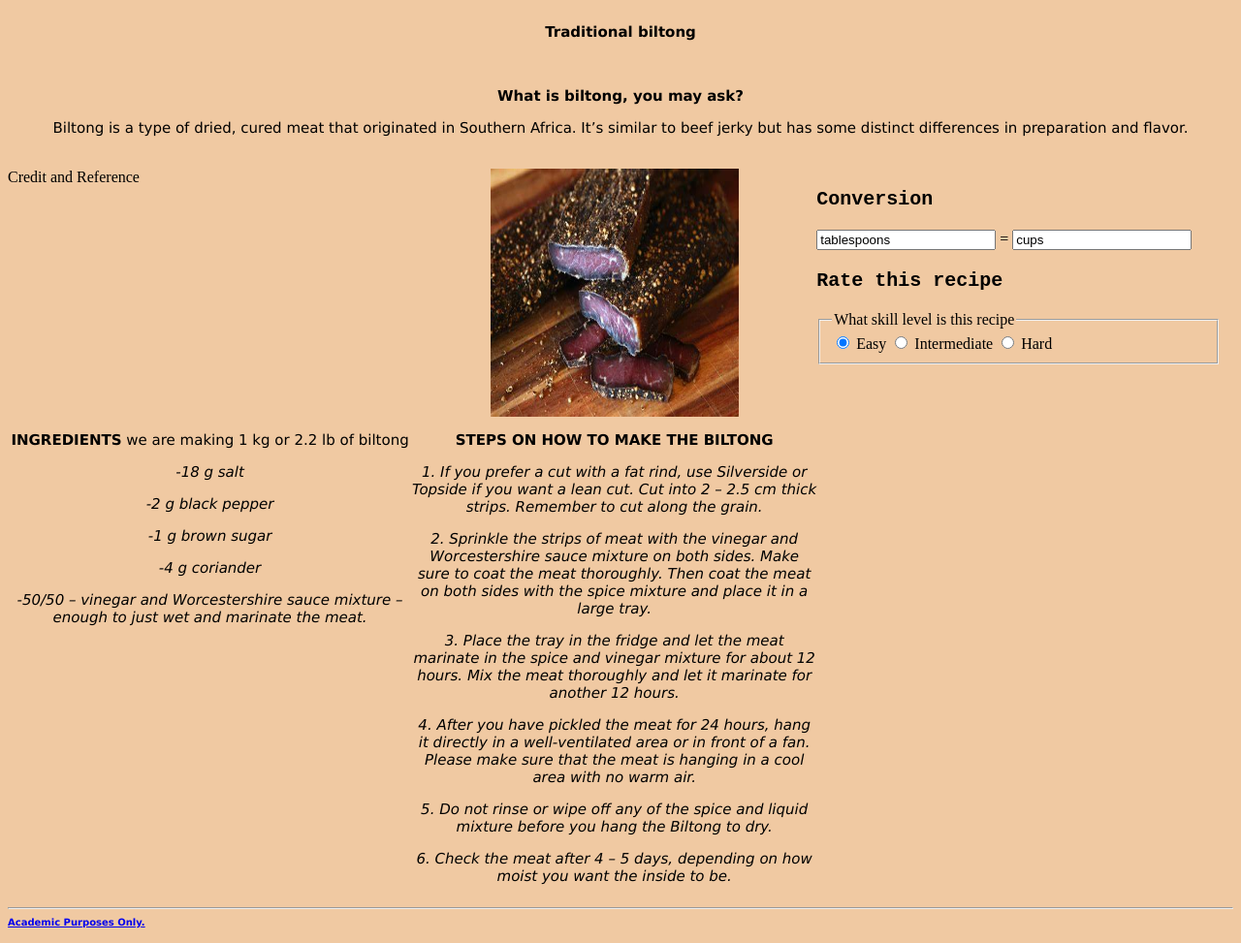
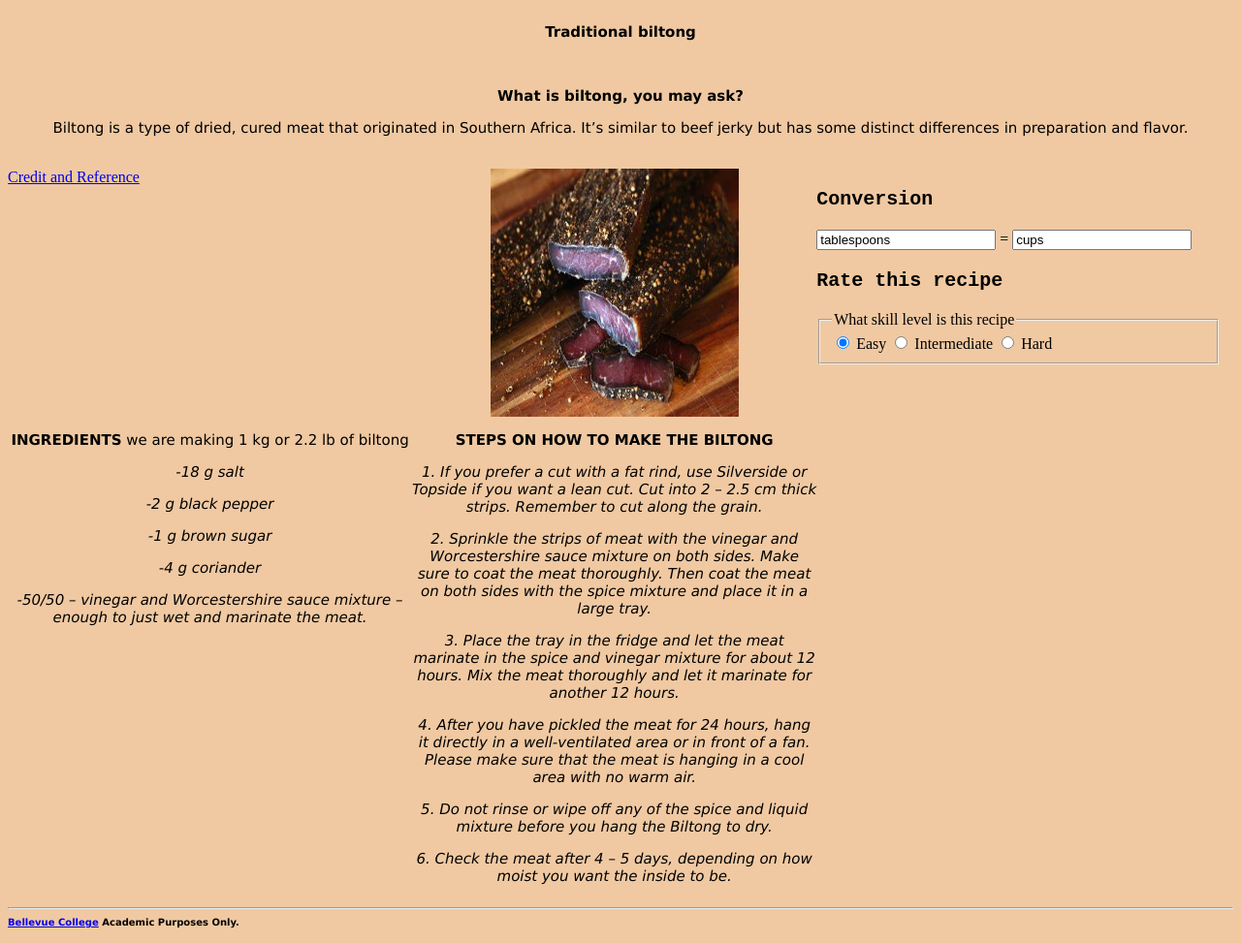
Before and after one commit to Daniella-murphy/-CA5-LayoutCSS, a plain HTML site: page index.html in a window 1280 px wide. Shown: the part 83-1056 px from the top of the page at 97% size. Drawn offline with Linux system fonts and the light colour scheme.

Commit message:
Update index.html

```diff
--- a/index.html
+++ b/index.html
@@ -22,7 +22,7 @@
     </div>
     <!-- Main Content Area -->
     <div class="row">
-        <div class="col" style="width:33%"><a herf="https://www.boerandbutcher.co.za/the-basic-biltong-recipe/" target="_blank">Credit and Reference</a></span></div>
+        <div class="col" style="width:33%"><a href="https://www.boerandbutcher.co.za/the-basic-biltong-recipe/" target="_blank">Credit and Reference</a></div>
         <div class="col" style="width:33%"><img src="images/Biltong.jpeg" alt="Traditional Biltong after it has been cured and dried, the meat is spiced with salt and other spices" style="width:256px;height:256px;display:block;margin-left:auto;margin-right:auto;"></div>
         <div class="col" style="width:33%"><h3>Conversion</h3>
     <form>
@@ -61,7 +61,8 @@
     <div class="row">
         <div class="col" style="width:100%">
     <hr>
-    <h2><a href="Bellevue college"</a>Academic Purposes Only.</span></h2>
+    <h2><a href="https://www.bellevuecollege.edu">Bellevue College</a> Academic Purposes Only.</h2>
+
         </div>
         </div>
 </body>
```
